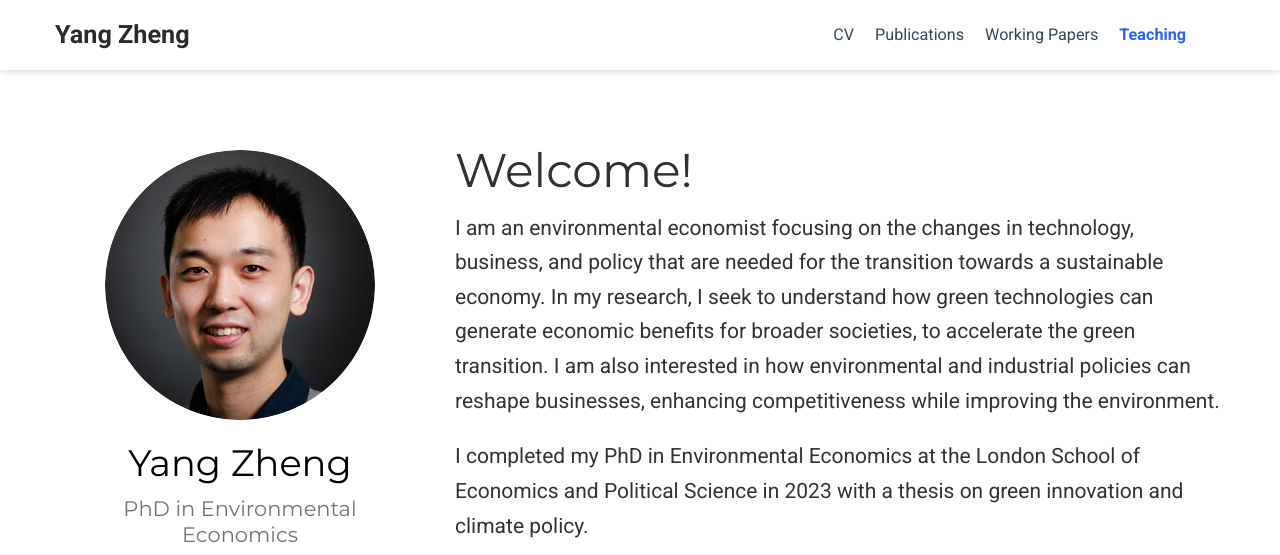
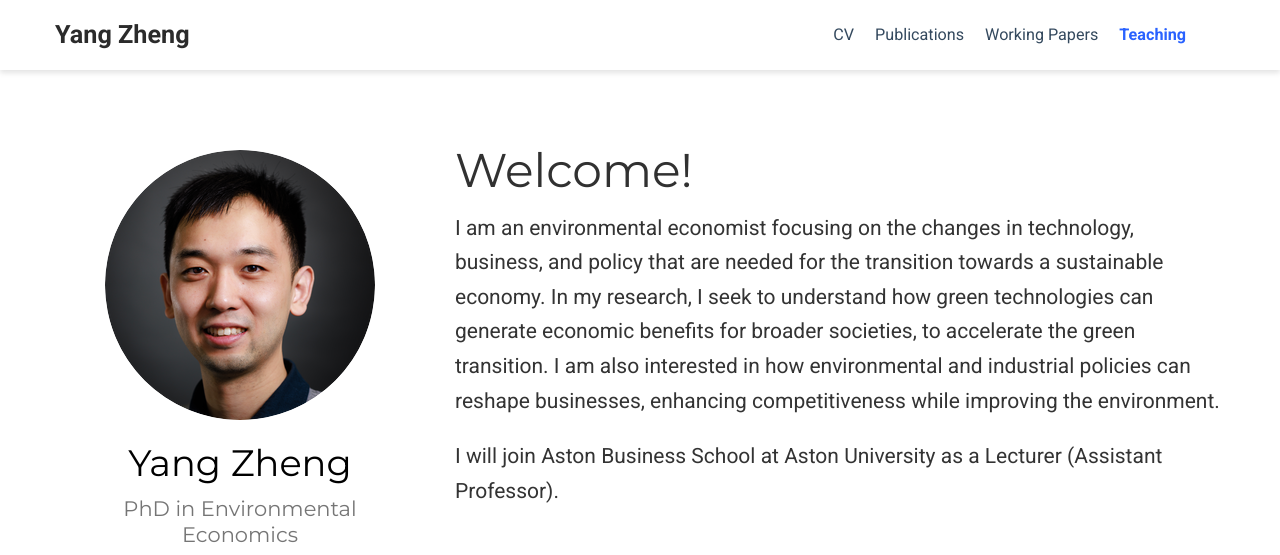
Before and after one commit to yz-yangzheng/yz-yangzheng.github.io, a plain HTML site: page index.html in a window 1280 px wide. Shown: the top 555 px of the page. Drawn offline with nearby package versions, Linux system fonts and the light colour scheme; some packages are replaced by stand-ins of ours; some icons are missing.

Commit message:
Update index.html

```diff
--- a/index.html
+++ b/index.html
@@ -686,7 +686,7 @@
     <h1>Welcome!</h1>
 
     <p>I am an environmental economist focusing on the changes in technology, business, and policy that are needed for the transition towards a sustainable economy. In my research, I seek to understand how green technologies can generate economic benefits for broader societies, to accelerate the green transition. I am also interested in how environmental and industrial policies can reshape businesses, enhancing competitiveness while improving the environment.</p>
-<p>I completed my PhD in Environmental Economics at the London School of Economics and Political Science in 2023 with a thesis on green innovation and climate policy.</p>
+<p>I will join Aston Business School at Aston University as a Lecturer (Assistant Professor).</p>
 
 
     <div class="row">
```
